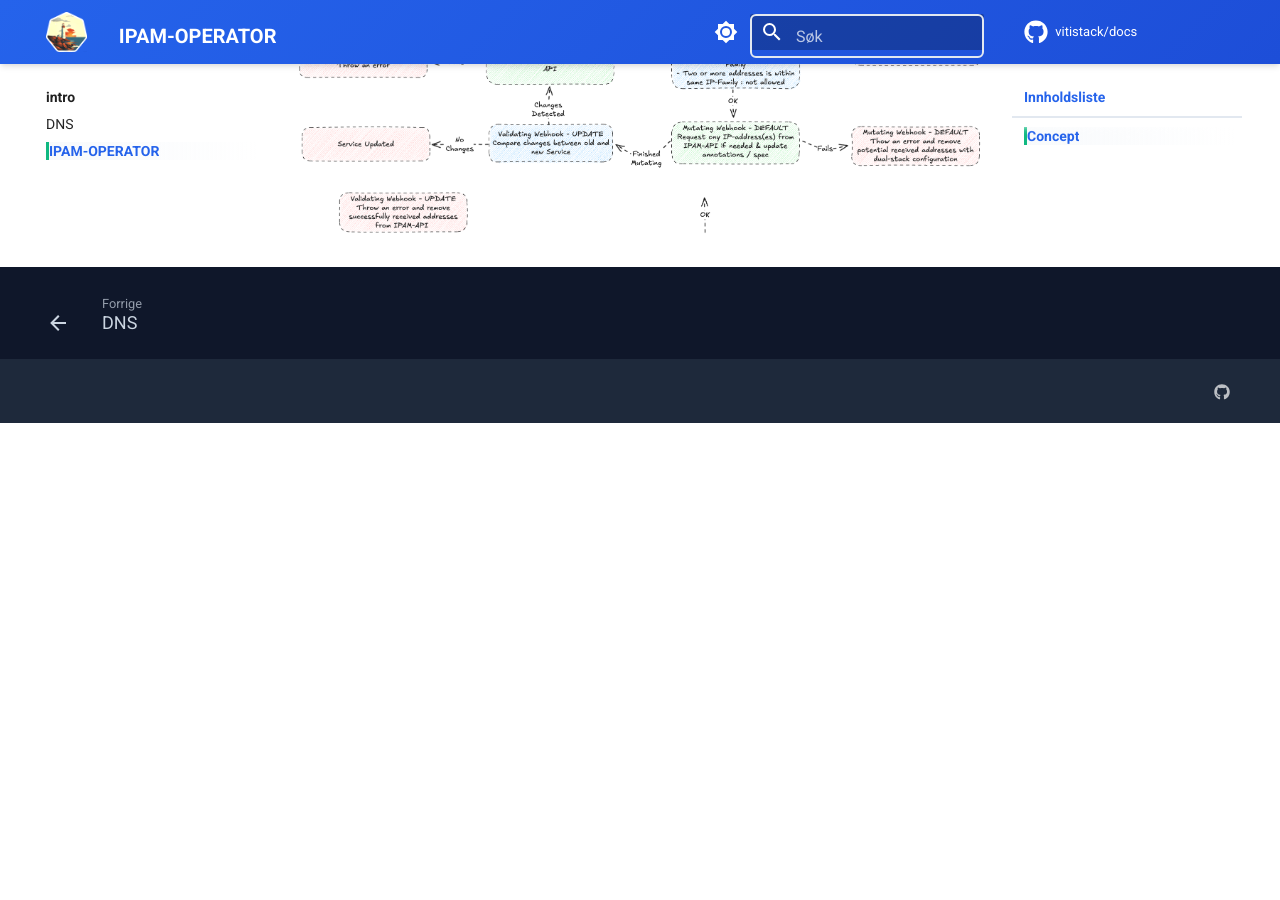
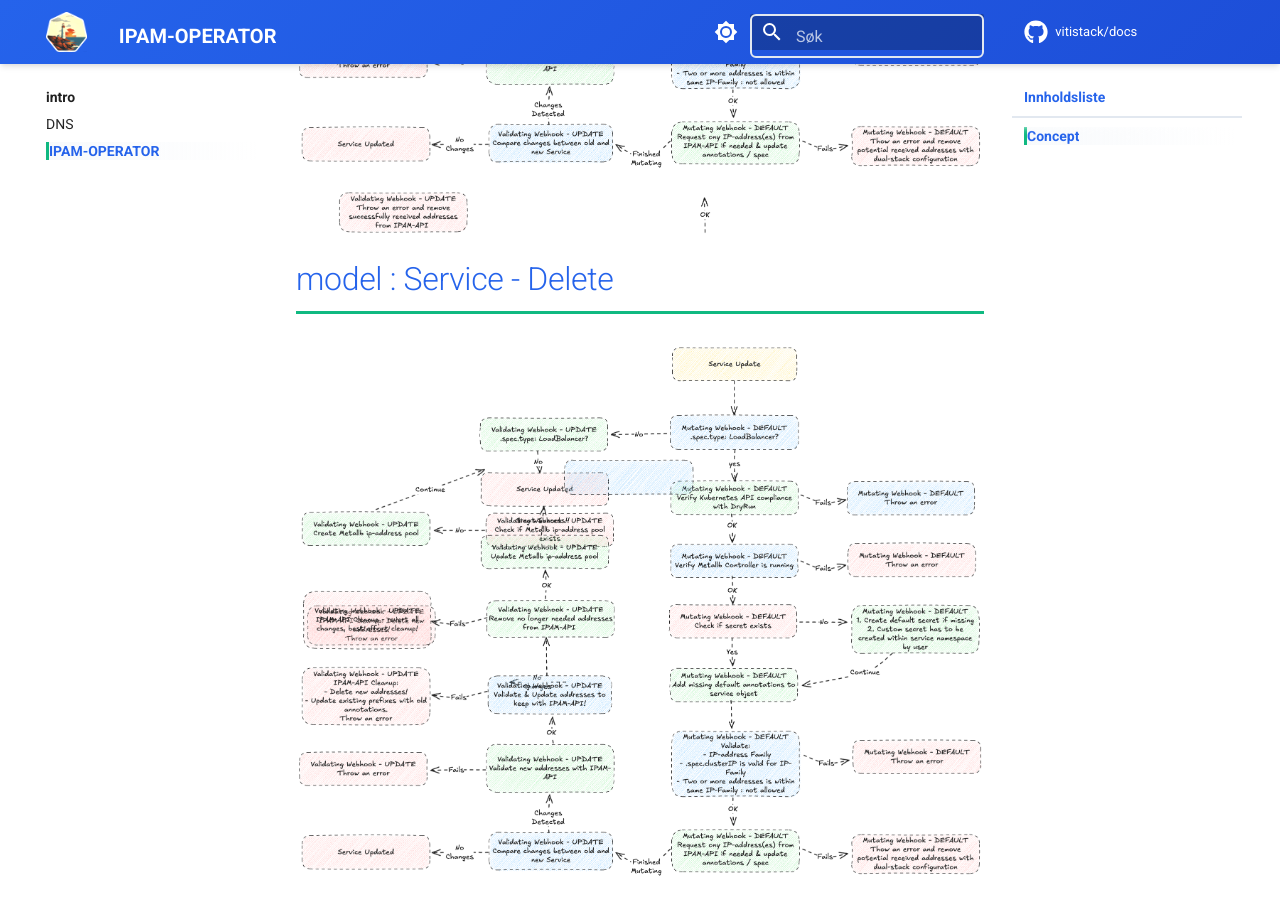
Before and after one commit to vitistack/docs, an MkDocs documentation site: the page built from docs/ipam-operator.md, in a window 1280 px wide and 900 px high, scrolled down 1469 px. Built offline with MkDocs 1.6.1 and Material for MkDocs 9.7.7, drawn with Linux system fonts in a browser that asks for light colours; comment, search, counter and statistics services are not loaded; before the commit the page ends 1892 px from its top, so only the background shows below that.

Commit message:
IPAM-OPERATOR : Service Delete : Drawing

```diff
--- a/docs/ipam-operator.md
+++ b/docs/ipam-operator.md
@@ -8,3 +8,6 @@
 
 # model : Service - Update
 ![Service Update Image](images/update.service.ipam-operator.excalidraw.png "Service Update")
+
+# model : Service - Delete
+![Service Delete Image](images/update.service.ipam-operator.excalidraw.png "Service Delete")
```
Also changed, not shown: docs/images/delete.service.ipam-operator.excalidraw.png (added).
